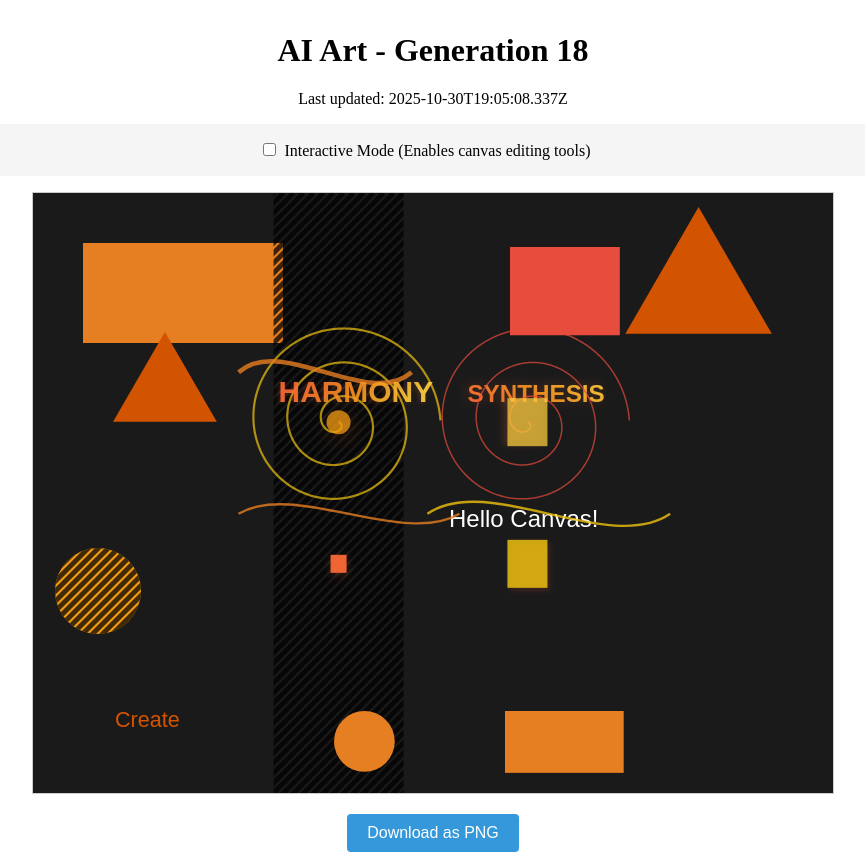
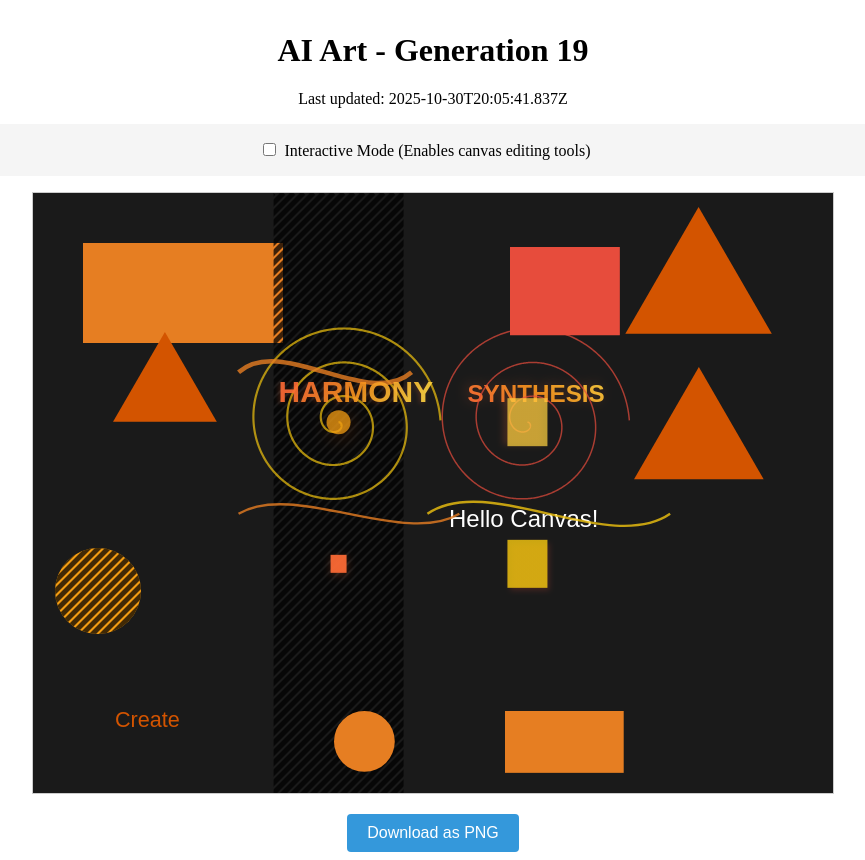
Before and after one commit to mcclowes/ai-art, a React (Vite) app: page / in a window 1280 px wide. Shown: the whole page, without its empty margins (207-1072 px from the left). Built offline with nearby package versions, Linux system fonts and the light colour scheme.

Commit message:
Improve artwork - Generation 19

```diff
--- a/src/artwork-state.ts
+++ b/src/artwork-state.ts
@@ -338,9 +338,17 @@ export const artworkState: ArtworkState = {
       },
       "opacity": 0.8960141331888475,
       "id": "gradient_text_1761851108337"
+    },
+    {
+      "type": "triangle",
+      "x": 665.8536530663511,
+      "y": 248.85365306635106,
+      "size": 74.85365306635104,
+      "fillStyle": "#d35400",
+      "id": "triangle_1761854741837"
     }
   ],
-  "generation": 18,
-  "lastUpdated": "2025-10-30T19:05:08.337Z",
+  "generation": 19,
+  "lastUpdated": "2025-10-30T20:05:41.837Z",
   "cycleStarted": "2025-10-30T02:35:06.400Z"
 };
```
